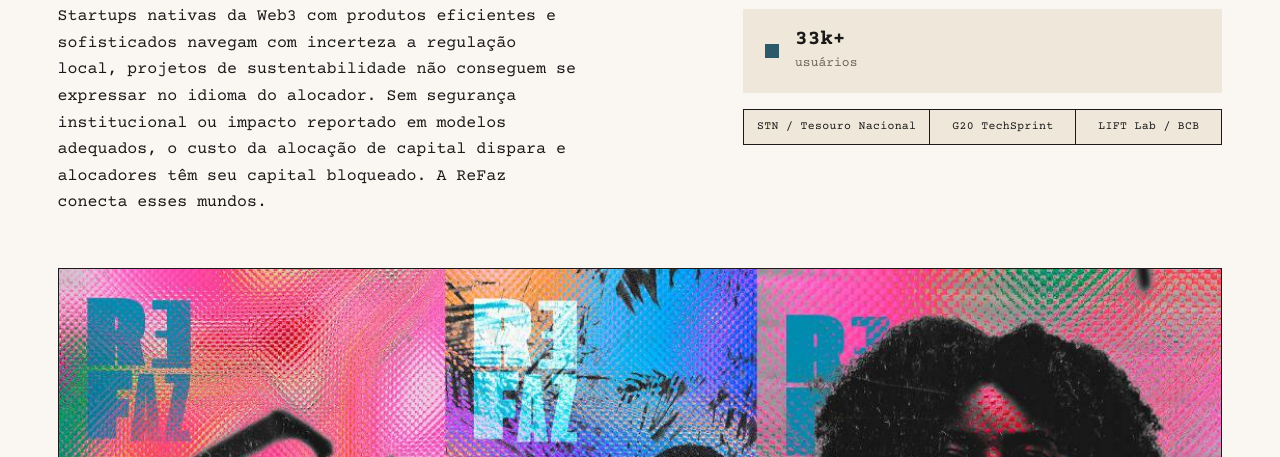
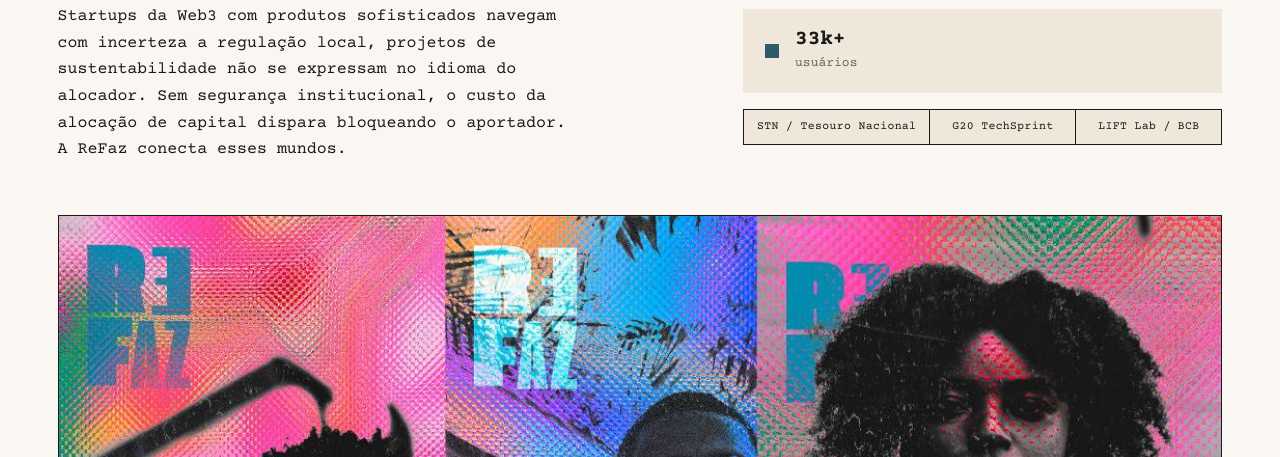
Before and after one commit to ReFaz0x/refaz0x.github.io, a website: page index.html in a window 1280 px wide. Shown: the part 343-800 px from the top of the page. Drawn offline with nearby package versions, Linux system fonts and the light colour scheme; some icons are missing.

Commit message:
Update index.html

```diff
--- a/index.html
+++ b/index.html
@@ -35,7 +35,7 @@
       <div>
         <p class="eyebrow">INFRAESTRUTURA WEB3 · BRASIL</p>
         <h1 class="h-lg">A lacuna da alocação de capital de impacto</h1>
-        <p class="lede hero__lede"> Startups nativas da Web3 com produtos eficientes e sofisticados navegam com incerteza a regulação local, projetos de sustentabilidade não conseguem se expressar no idioma do alocador. Sem segurança institucional ou impacto reportado em modelos adequados, o custo da alocação de capital dispara e alocadores têm seu capital bloqueado. A ReFaz conecta esses mundos.</p>
+        <p class="lede hero__lede"> Startups da Web3 com produtos sofisticados navegam com incerteza a regulação local, projetos de sustentabilidade não se expressam no idioma do alocador. Sem segurança institucional, o custo da alocação de capital dispara bloqueando o aportador. A ReFaz conecta esses mundos.</p>
       </div>
       <div>
         <p class="statpanel__label">Nossas soluções e organizações onde contribuimos alcançaram:</p>
```
